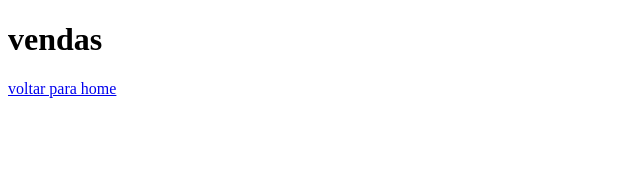
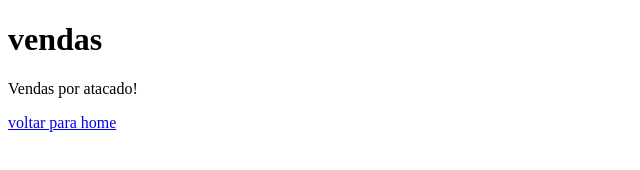
Before and after one commit to sheylavaz/projeto1, a plain HTML site: page vendas.html in a window 1280 px wide. Shown: the whole page, without its empty margins (0-640 px from the left). Drawn offline with Linux system fonts and the light colour scheme.

Commit message:
acrescentado o tipo de venda

```diff
--- a/vendas.html
+++ b/vendas.html
@@ -7,6 +7,7 @@
 </head>
 <body>
     <h1>vendas</h1>
+    <p>Vendas por atacado!</p>
     <a href="index.html">voltar para home</a>
 </body>
 </html>
```
